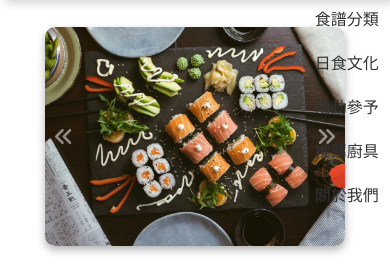
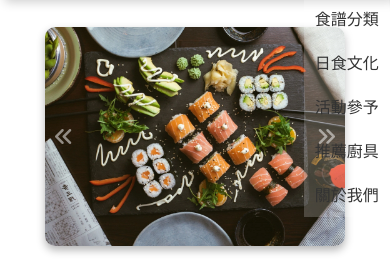
Before and after one commit to lanzeuen52011/Let-Him-Cook, a website built with Parcel: page index.html in a window 390 px wide. Both pictures are taken after a click on the icon 350 px from the left and 45 px from the top of the page. Shown: the part 94-361 px from the top of the page. Built offline with nearby package versions, Linux system fonts and the light colour scheme.

Commit message:
nav__item::before,after微調與header__list將手機板選單背景調成微白

```diff
--- a/css/style.css
+++ b/css/style.css
@@ -119,11 +119,15 @@ a:visited,a{
     right: 1%;
     top: 100%;
     z-index: 999;
+    background: rgba(255, 255, 255, 0.2);
 }
 
 @media screen and (max-width:426px) {
     .navbar__logo{
         width: 75vw;
+    }
+    .header__list{
+        background: rgba(255, 255, 255, 0.2);
     }
 }
 
@@ -154,16 +158,18 @@ a:visited,a{
     .nav__item::before{
         top: 0;
         left: 0;
+        height: 1px;
     }
     .nav__item::after{
         bottom: 0;
         right: 0;
+        height: 1.5px;
     }
 
     .nav__item::after,.nav__item::before{
         content: "";
         position: absolute;
-        height: 1px;
+
         width: 0;
         transition: 1s;
         background: #000;
```
